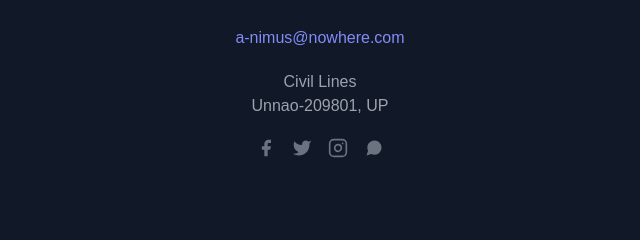
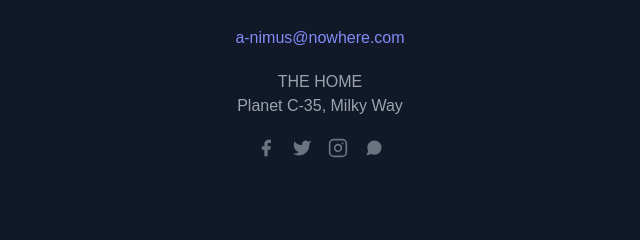
Before and after one commit to A-nimus/cyber-ethics, a plain HTML site: page index.html in a window 1280 px wide. Shown: the part 4636-4876 px from the top of the page, 320-960 px from the left. Drawn offline with nearby package versions, Linux system fonts and the light colour scheme; a web font is replaced by a local one.

Commit message:
Update index.html

```diff
--- a/index.html
+++ b/index.html
@@ -299,8 +299,8 @@
               </div>
               <div class="p-2 w-full pt-8 mt-8 border-t border-gray-800 text-center">
                 <a class="text-indigo-400">a-nimus@nowhere.com</a>
-                <p class="leading-normal my-5">Civil Lines
-                  <br>Unnao-209801, UP
+                <p class="leading-normal my-5">THE HOME
+                  <br>Planet C-35, Milky Way
                 </p>
                 <span class="inline-flex">
                   <a class="text-gray-500">
```
